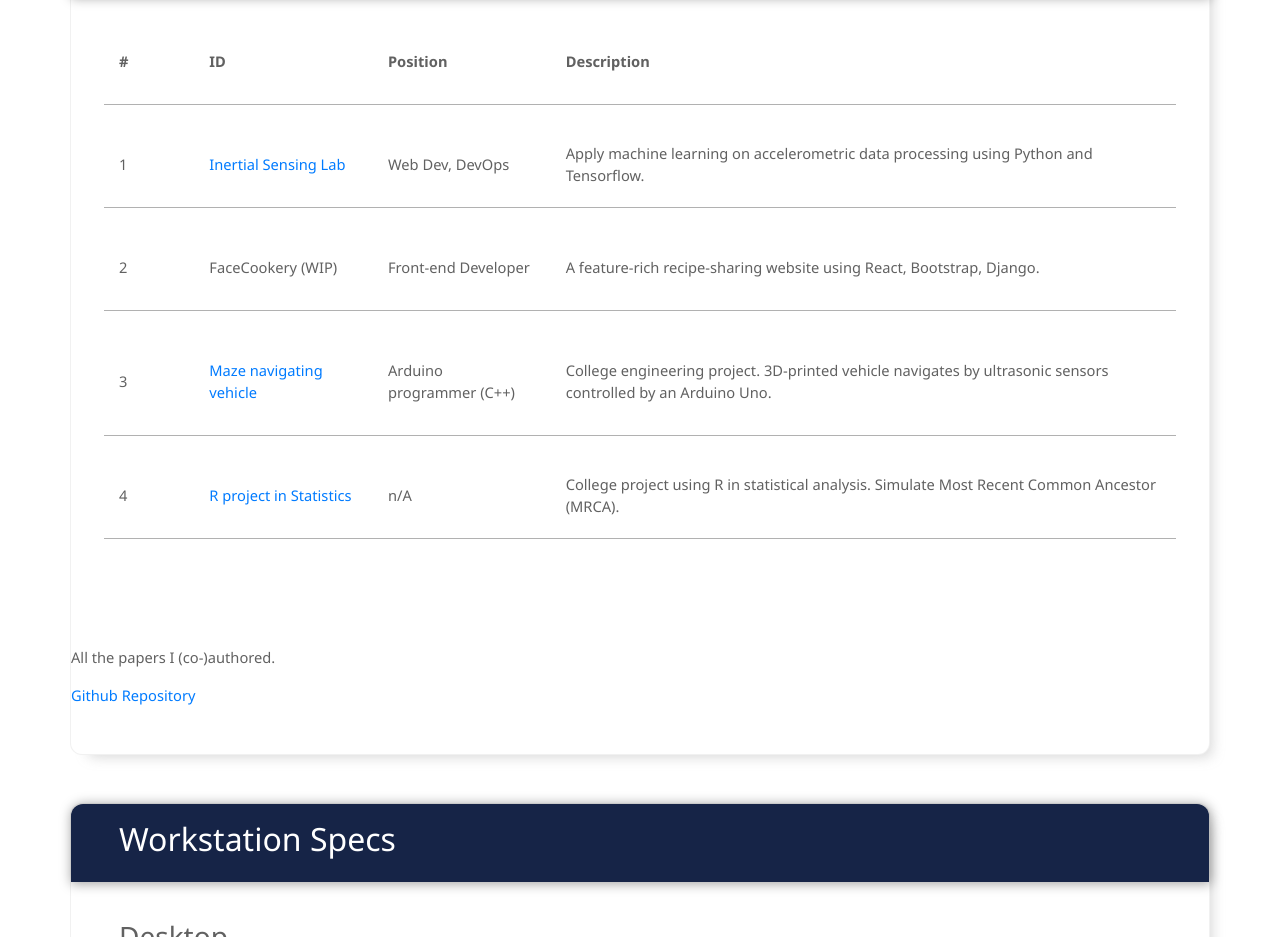
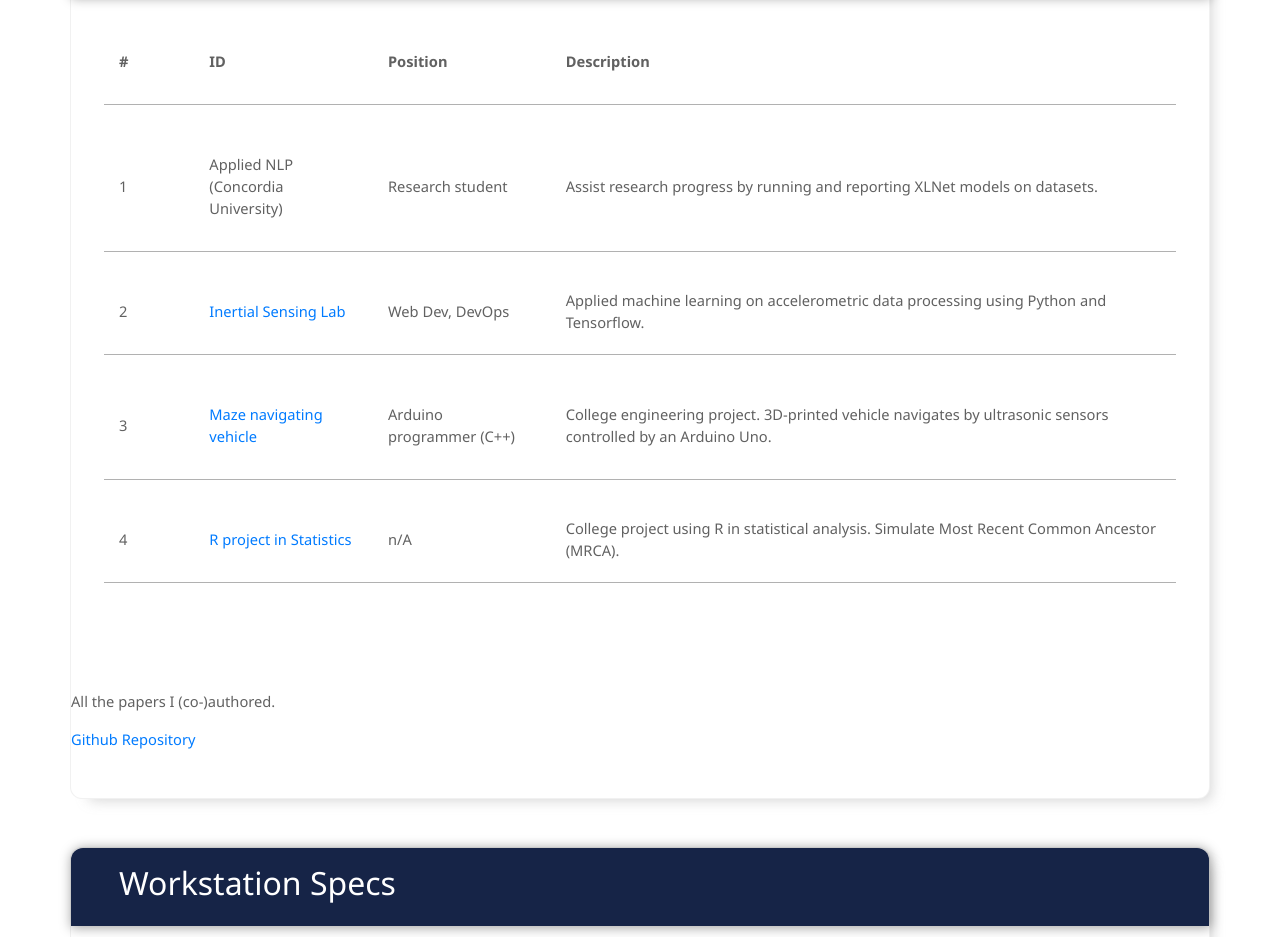
Before and after one commit to zasshuwu/nogamioka, a React (Create React App) app: page / in a window 1280 px wide. Shown: the part 2616-3553 px from the top of the page. Built offline with nearby package versions, Linux system fonts and the light colour scheme; what react-animations would draw is missing.

Commit message:
modified projects

```diff
--- a/src/Components/Projects/Projects.js
+++ b/src/Components/Projects/Projects.js
@@ -19,17 +19,27 @@ const Projects = () => (
 		<div>
 			<Row>
 				<Col xs={1}>1</Col>
+				<Col>Applied NLP (Concordia University)</Col>
+				<Col>Research student</Col>
+				<Col xs={7}>
+					Assist research progress by running and reporting XLNet models on datasets.
+				</Col>
+			</Row>
+		</div>
+		<div>
+			<Row>
+				<Col xs={1}>2</Col>
 				<Col>
 					<a href="https://islab.ca">Inertial Sensing Lab</a>
 				</Col>
 				<Col>Web Dev, DevOps</Col>
 				<Col xs={7}>
-					Apply machine learning on accelerometric data processing using Python and
+					Applied machine learning on accelerometric data processing using Python and
 					Tensorflow.
 				</Col>
 			</Row>
 		</div>
-		<div>
+		{/* <div>
 			<Row>
 				<Col xs={1}>2</Col>
 				<Col>FaceCookery (WIP)</Col>
@@ -38,7 +48,7 @@ const Projects = () => (
 					A feature-rich recipe-sharing website using React, Bootstrap, Django.
 				</Col>
 			</Row>
-		</div>
+		</div> */}
 		{/* <div>
 			<Row>
 				<Col xs={1}>3</Col>
```
